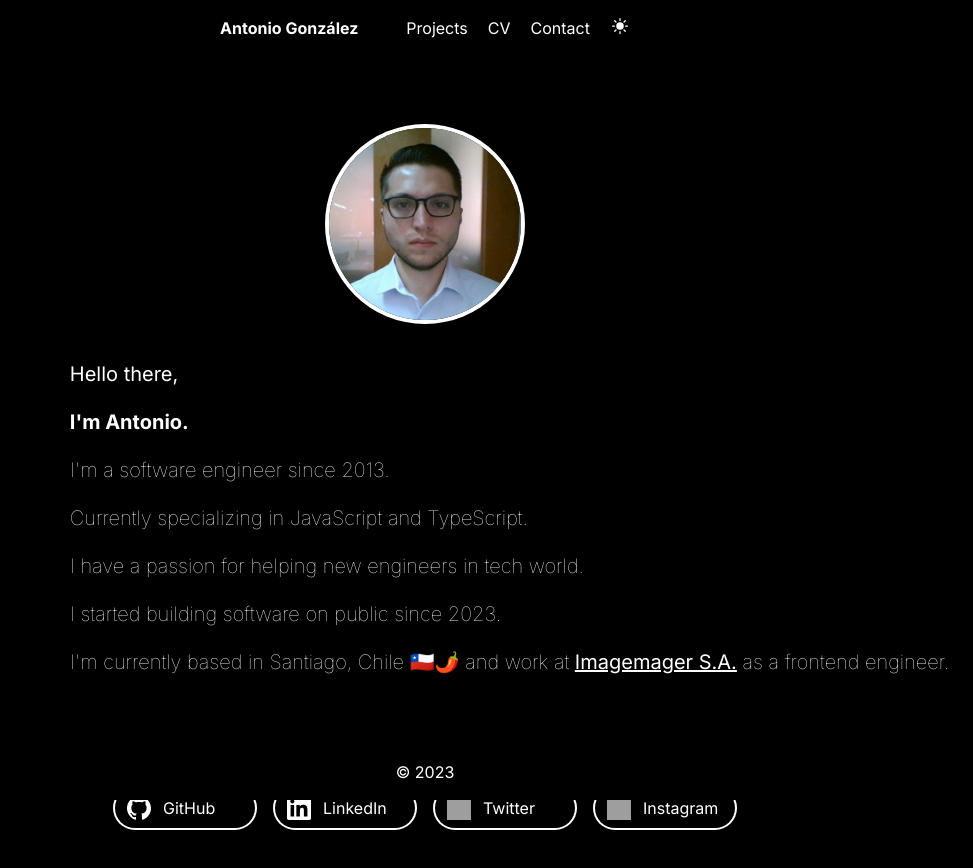
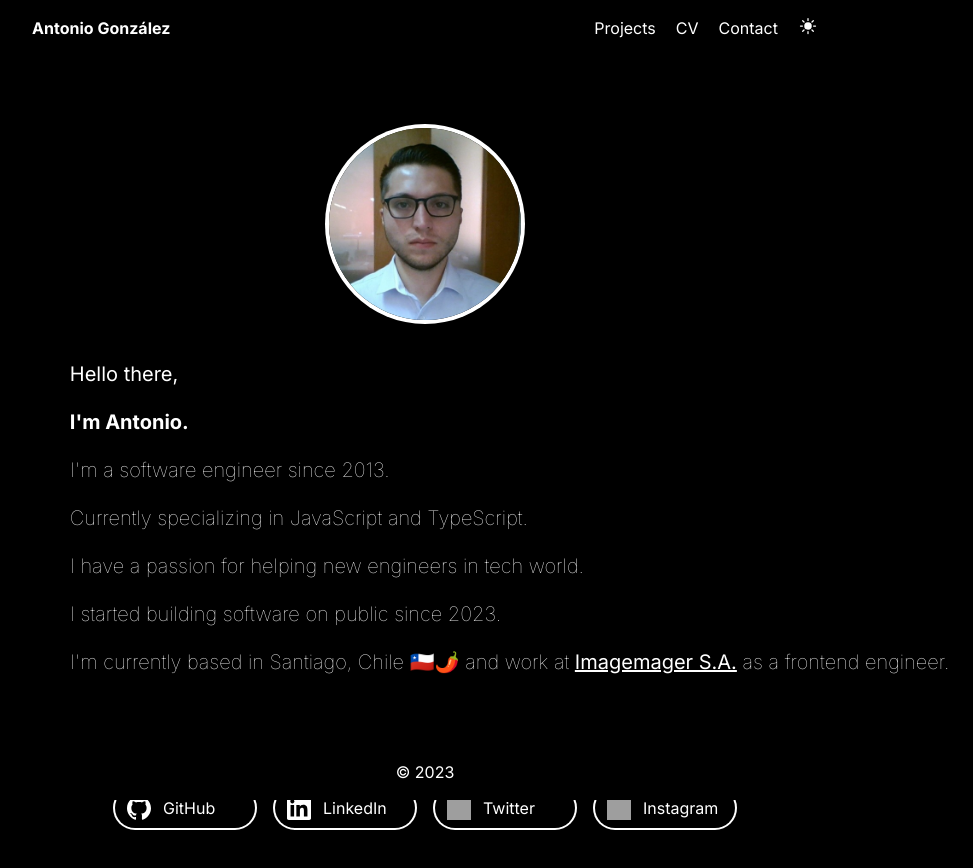
Before and after one commit to chilleno/portfolio, a Next.js app: page / in a window 1280 px wide. Shown: the top 868 px of the page, without its empty margins (215-1188 px from the left). Built offline with nearby package versions, Linux system fonts and the light colour scheme; grey boxes are pictures that could not be loaded.

Commit message:
Update Header.tsx
- minor responsive fix

```diff
--- a/src/app/Components/Header.tsx
+++ b/src/app/Components/Header.tsx
@@ -8,8 +8,8 @@ interface HeaderProps {
 
 let className = {
     main: {
-        dark: "fixed top-0 left-0 w-full text-white bg-black py-4 px-8 flex content-center justify-center xl:gap-96 sm:gap-12 z-50",
-        light: "fixed top-0 left-0 w-full text-black bg-white py-4 px-8 flex content-center justify-center xl:gap-96 sm:gap-12 z-50",
+        dark: "fixed top-0 left-0 w-full text-white bg-black py-4 px-8 flex content-center justify-center xl:gap-96 lg:gap-96 md:gap-96 sm:gap-12 z-50",
+        light: "fixed top-0 left-0 w-full text-black bg-white py-4 px-8 flex content-center justify-center xl:gap-96 lg:gap-96 md:gap-96 sm:gap-12 z-50",
     }
 }
 
@@ -22,7 +22,7 @@ const Header: React.FC<HeaderProps> = ({ darkMode, setDarkMode }) => {
 
     return (
         <header className={darkMode ? className.main.dark : className.main.light}>
-            <h1 className="text-md font-bold xl:mr-40">Antonio <span className="xl:inline lg:inline md:inline sm:hidden">González</span></h1>
+            <h1 className="text-md font-bold xl:mr-40 lg:mr-10">Antonio <span className="xl:inline lg:inline md:inline sm:hidden">González</span></h1>
             <div className="flex gap-5 text-md">
                 <a href="/projects" className="hover:font-bold">Projects</a>
                 <a href="/cv" className="hover:font-bold">CV</a>
```
